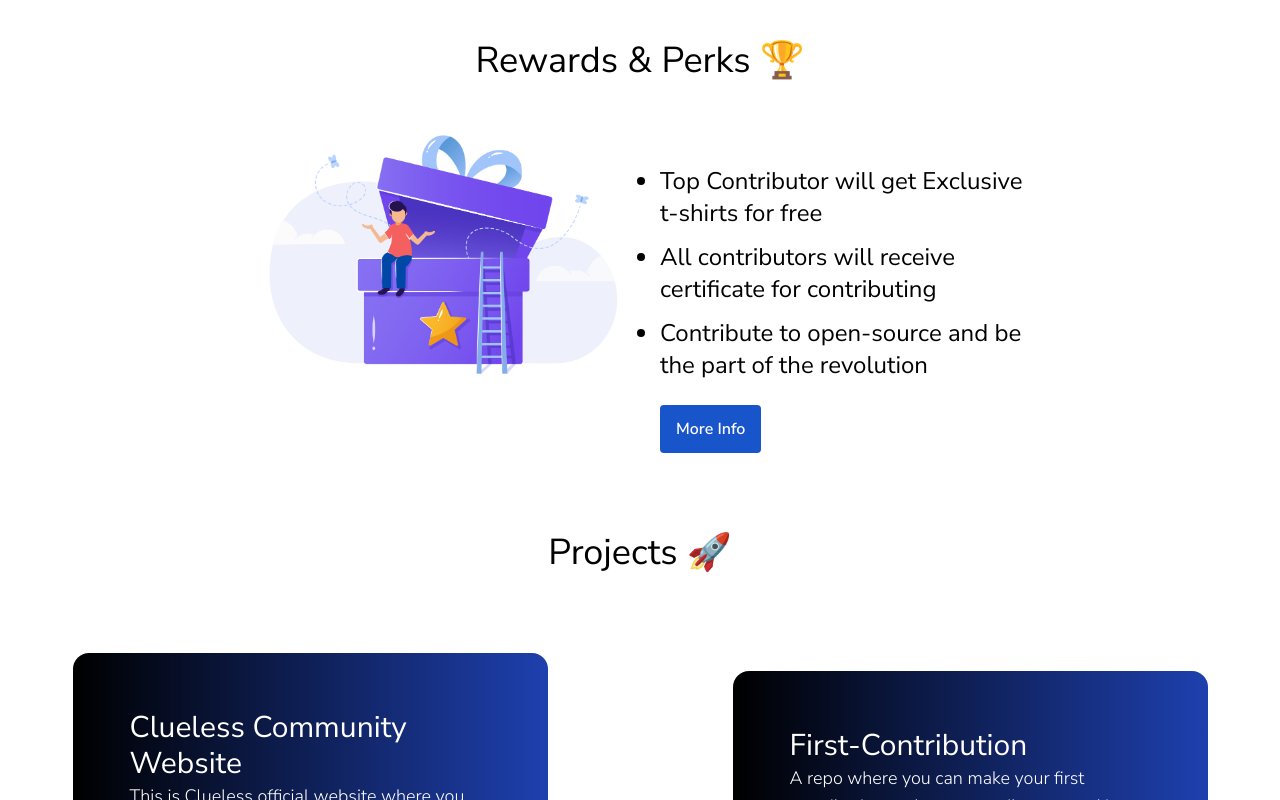
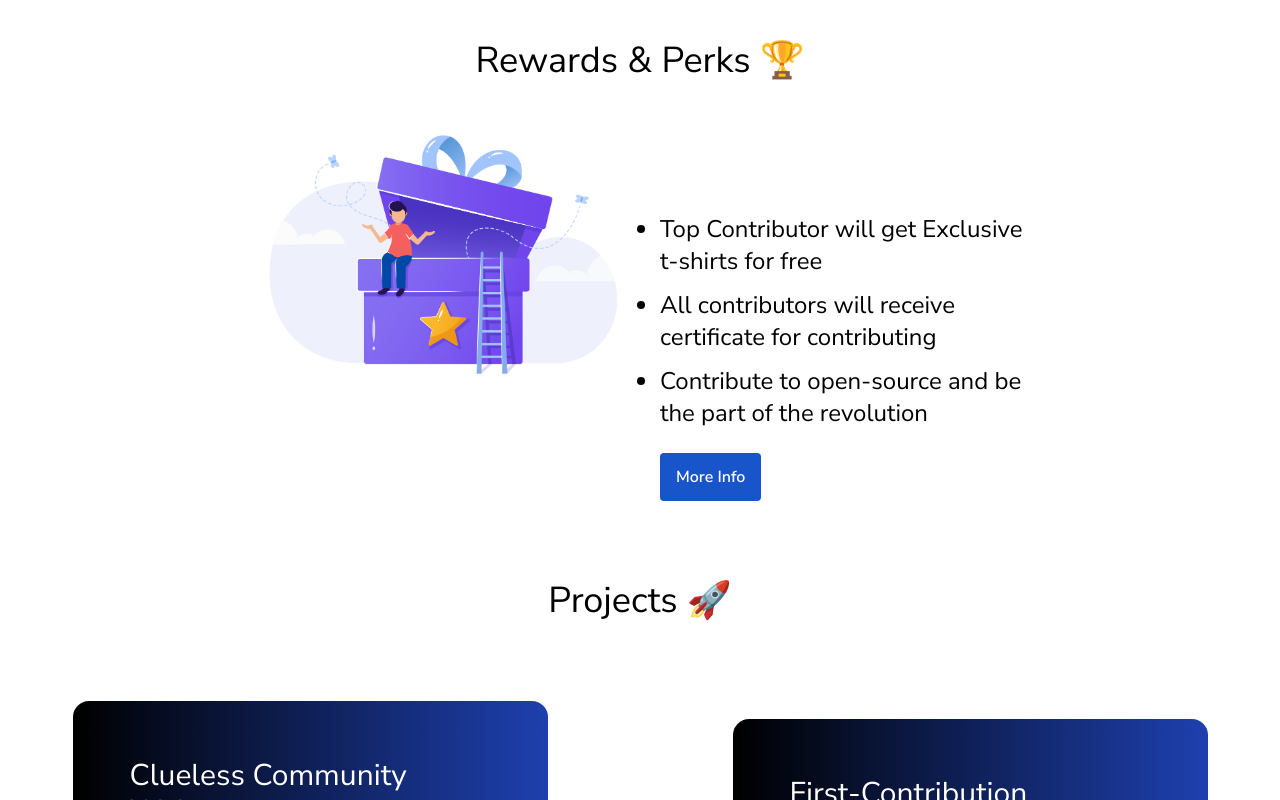
Before and after one commit to Clueless-Community/clueless-official-website, a Next.js app: page /hacktoberfest in a window 1280 px wide. Shown: the part 540-1340 px from the top of the page. Built offline with nearby package versions, Linux system fonts and the light colour scheme; no server answers.

Commit message:
Minor UI and Image fixes

```diff
--- a/pages/components/Hacktoberfest/RewardsAndPerks.tsx
+++ b/pages/components/Hacktoberfest/RewardsAndPerks.tsx
@@ -7,7 +7,7 @@ const RewardsAndPerks = () => {
       <h1 className="text-center text-[24px] lg:text-3xl xl:text-4xl">Rewards & Perks 🏆</h1>
       <div className="space-x-5 space-y-3 md:grid lg:grid-cols-2 m-10 md:mx-40 flex flex-col text-center lg:text-left pb-10 px-[20px] sm:px-[91px]">
         <img src="/rewards.png" className="mx-auto md:mx-0" />
-        <div className="ml-12 pt-8">
+        <div className="ml-30 pt-20 py-auto">
           <ol className="list-disc text-[14px] sm:text-lg lg:text-2xl space-y-1 md:space-y-3 my-auto">
             <li>Top Contributor will get Exclusive t-shirts for free</li>
             <li>All contributors will receive certificate for contributing</li>
--- a/pages/components/Hacktoberfest/Swags.tsx
+++ b/pages/components/Hacktoberfest/Swags.tsx
@@ -51,7 +51,7 @@ const Swags = () => {
 					<img
 						src="/contribute.png"
 						alt="swag guidelines img"
-						className="mx-auto w-72 md:w-96"
+						className="mx-auto w-100 md:w-110"
 					/>
 				</div>
 			</div>
```
